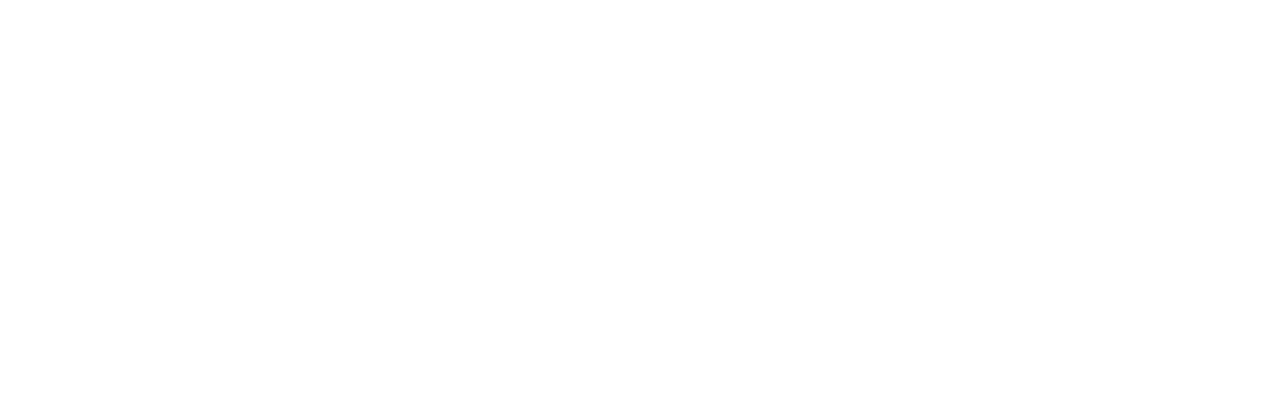
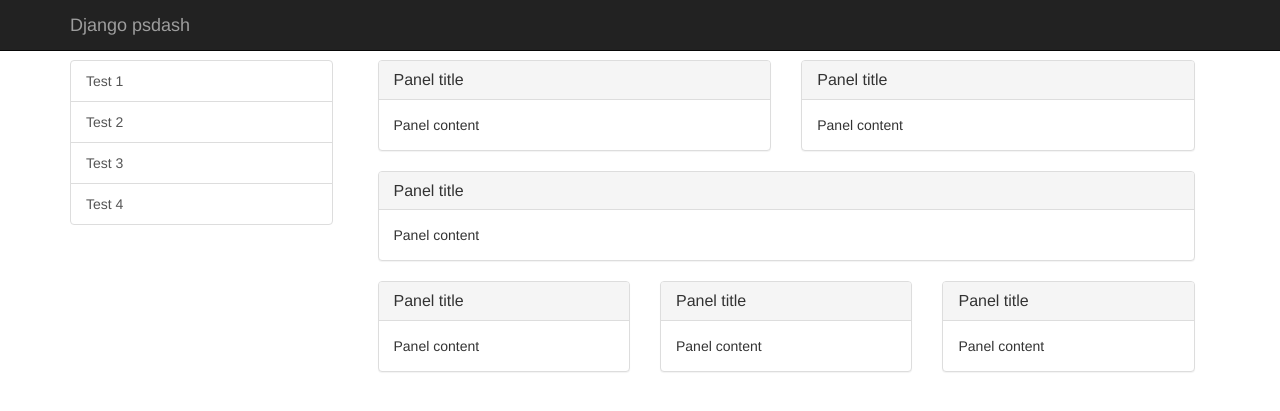
Before and after one commit to Zapix/django-psdash, a Django app: page /psdash/ in a window 1280 px wide. Before the commit the part shown is empty. Shown: the top 411 px of the page. Run offline with Django 3.2, Linux system fonts and the light colour scheme; some libraries are stand-ins or nearby versions.

Commit message:
Add panel template

```diff
--- /dev/null
+++ b/django_psdash/static/psdash/css/style.css
@@ -0,0 +1,7 @@
+body {
+  padding-top: 60px;
+}
+.starter-template {
+  padding: 40px 15px;
+  text-align: center;
+}
--- a/django_psdash/templates/psdash/index.html
+++ b/django_psdash/templates/psdash/index.html
@@ -1,10 +1,129 @@
+{% load static %}
 <!DOCTYPE html>
-<html>
-<head lang="en">
-    <meta charset="UTF-8">
-    <title></title>
-</head>
-<body>
+<html lang="en">
+  <head>
+    <meta charset="utf-8">
+    <meta http-equiv="X-UA-Compatible" content="IE=edge">
+    <meta name="viewport" content="width=device-width, initial-scale=1">
+    <meta name="description" content="">
+    <meta name="author" content="">
+    <title>Starter Template for Bootstrap</title>
 
-</body>
+    <!-- Bootstrap core CSS -->
+
+    <link rel="stylesheet" href="{% static "psdash/lib/css/bootstrap.min.css" %}"/>
+    <link rel="stylesheet" href="{% static "psdash/css/style.css" %}"/>
+    <!-- Custom styles for this template -->
+
+    <!-- HTML5 shim and Respond.js IE8 support of HTML5 elements and media queries -->
+    <!--[if lt IE 9]>
+      <script src="https://oss.maxcdn.com/html5shiv/3.7.2/html5shiv.min.js"></script>
+      <script src="https://oss.maxcdn.com/respond/1.4.2/respond.min.js"></script>
+    <![endif]-->
+  </head>
+
+  <body>
+
+    <div class="navbar navbar-inverse navbar-fixed-top" role="navigation">
+      <div class="container">
+        <div class="navbar-header">
+          <button type="button" class="navbar-toggle" data-toggle="collapse" data-target=".navbar-collapse">
+            <span class="sr-only">Toggle navigation</span>
+            <span class="icon-bar"></span>
+            <span class="icon-bar"></span>
+            <span class="icon-bar"></span>
+          </button>
+          <a class="navbar-brand" href="{% url 'psdash_main' %}">Django psdash</a>
+        </div>
+        <div class="collapse navbar-collapse">
+          <ul class="nav navbar-nav">
+          </ul>
+        </div><!--/.nav-collapse -->
+      </div>
+    </div>
+
+    <div class="container">
+        <div class="row">
+            <div class="col-md-3 col-sm-12">
+                <ul id="categories" class="list-group">
+                    <a class="list-group-item" href="#">Test 1</a>
+                    <a class="list-group-item" href="#">Test 2</a>
+                    <a class="list-group-item" href="#">Test 3</a>
+                    <a class="list-group-item" href="#">Test 4</a>
+                </ul>
+            </div>
+
+            <div class="col-md-9 col-sm-12">
+                <div class="col-md-6 col-sm-12">
+                    <div class="panel panel-default ">
+                        <div class="panel-heading">
+                            <h3 class="panel-title">Panel title</h3>
+                        </div>
+                        <div class="panel-body">
+                            Panel content
+                        </div>
+                    </div>
+                </div>
+                <div class="col-md-6 col-sm-12">
+                    <div class="panel panel-default ">
+                        <div class="panel-heading">
+                            <h3 class="panel-title">Panel title</h3>
+                        </div>
+                        <div class="panel-body">
+                            Panel content
+                        </div>
+                    </div>
+                </div>
+                <div class="col-md-12 col-sm-12">
+                    <div class="panel panel-default ">
+                        <div class="panel-heading">
+                            <h3 class="panel-title">Panel title</h3>
+                        </div>
+                        <div class="panel-body">
+                            Panel content
+                        </div>
+                    </div>
+                </div>
+                <div class="col-md-4 col-sm-12">
+                    <div class="panel panel-default ">
+                        <div class="panel-heading">
+                            <h3 class="panel-title">Panel title</h3>
+                        </div>
+                        <div class="panel-body">
+                            Panel content
+                        </div>
+                    </div>
+                </div>
+                <div class="col-md-4 col-sm-12">
+                    <div class="panel panel-default ">
+                        <div class="panel-heading">
+                            <h3 class="panel-title">Panel title</h3>
+                        </div>
+                        <div class="panel-body">
+                            Panel content
+                        </div>
+                    </div>
+                </div>
+                <div class="col-md-4 col-sm-12">
+                    <div class="panel panel-default ">
+                        <div class="panel-heading">
+                            <h3 class="panel-title">Panel title</h3>
+                        </div>
+                        <div class="panel-body">
+                            Panel content
+                        </div>
+                    </div>
+                </div>
+            </div>
+        </div>
+
+    </div><!-- /.container -->
+
+
+    <!-- Bootstrap core JavaScript
+    ================================================== -->
+    <!-- Placed at the end of the document so the pages load faster -->
+    <script src="https://ajax.googleapis.com/ajax/libs/jquery/1.11.1/jquery.min.js"></script>
+    <script src="{% static "psdash/lib/js/bootstrap.min.js" %}"></script>
+  </body>
 </html>
--- a/tests/urls.py
+++ b/tests/urls.py
@@ -1,4 +1,6 @@
 from django.conf.urls import patterns, include, url
+from django.contrib.staticfiles.urls import staticfiles_urlpatterns
+from django.conf import settings
 
 from django.contrib import admin
 admin.autodiscover()
@@ -11,3 +13,6 @@
     url(r'^admin/', include(admin.site.urls)),
     url(r'^psdash/', include('django_psdash.urls'))
 )
+
+if settings.DEBUG:
+    urlpatterns += staticfiles_urlpatterns()
```
Also changed, not shown: 1 other file.
